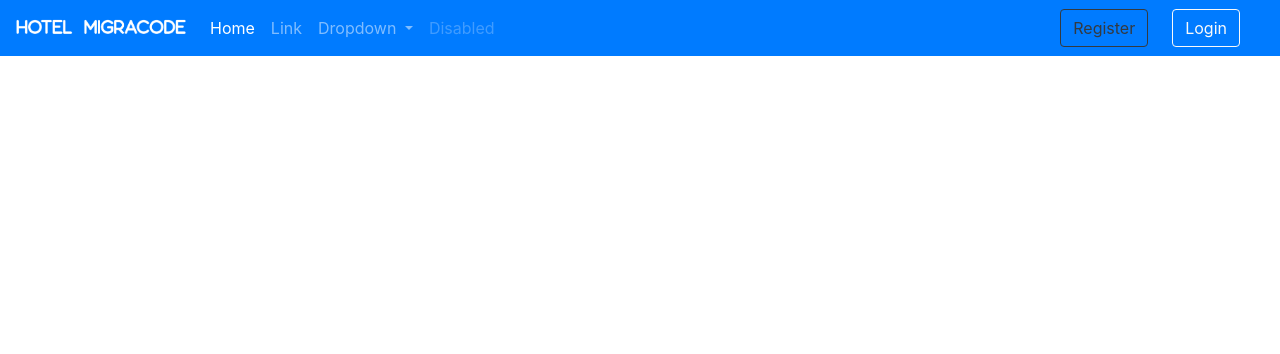
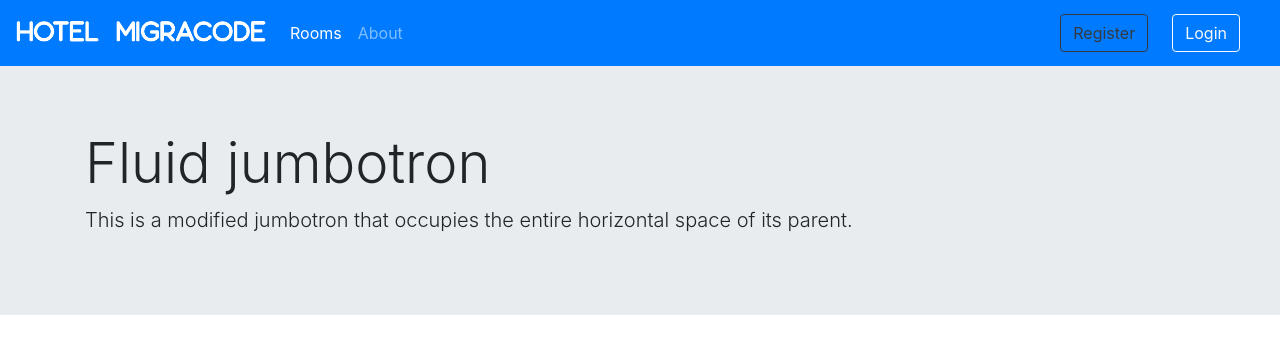
Before and after one commit to umitao/hotel-bootstrap, a plain HTML site: page index.html in a window 1280 px wide. Drawn offline with nearby package versions, Linux system fonts and the light colour scheme.

Commit message:
hero section init

```diff
--- a/index.html
+++ b/index.html
@@ -22,12 +22,12 @@
         <div class="collapse navbar-collapse" id="navbarSupportedContent">
             <ul class="navbar-nav mr-auto">
                 <li class="nav-item active">
-                    <a class="nav-link" href="#">Home <span class="sr-only">(current)</span></a>
+                    <a class="nav-link" href="#">Rooms</a>
                 </li>
                 <li class="nav-item">
-                    <a class="nav-link" href="#">Link</a>
+                    <a class="nav-link" href="#">About</a>
                 </li>
-                <li class="nav-item dropdown">
+                <!-- <li class="nav-item dropdown">
                     <a class="nav-link dropdown-toggle" href="#" id="navbarDropdown" role="button"
                         data-toggle="dropdown" aria-haspopup="true" aria-expanded="false">
                         Dropdown
@@ -38,10 +38,7 @@
                         <div class="dropdown-divider"></div>
                         <a class="dropdown-item" href="#">Something else here</a>
                     </div>
-                </li>
-                <li class="nav-item">
-                    <a class="nav-link disabled" href="#">Disabled</a>
-                </li>
+                </li> -->
             </ul>
             <div class="form-inline my-2 my-lg-0">
                 <button class="btn btn-outline-dark my-2 my-sm-0 mr-4" type="submit">Register</button>
@@ -49,6 +46,13 @@
                 </form>
             </div>
     </nav>
+
+    <div class="jumbotron jumbotron-fluid">
+        <div class="container">
+            <h1 class="display-4">Fluid jumbotron</h1>
+            <p class="lead">This is a modified jumbotron that occupies the entire horizontal space of its parent.</p>
+        </div>
+    </div>
 
 
 
--- a/styles.css
+++ b/styles.css
@@ -1,11 +1,12 @@
 .navbar-brand {
     position: relative;
     background: url(logo2.png);
-    width: 170px;
-    height: 20px;
-    background-size: cover;
+    width: 250px;
+    height: 50px;
+    background-size: contain;
     background-repeat: no-repeat;
     background-position: center;
+    padding: 0;
 }
 
 .btn {
```
Also changed, not shown: hero.jpg (renamed from hero2 copy.jpg).
